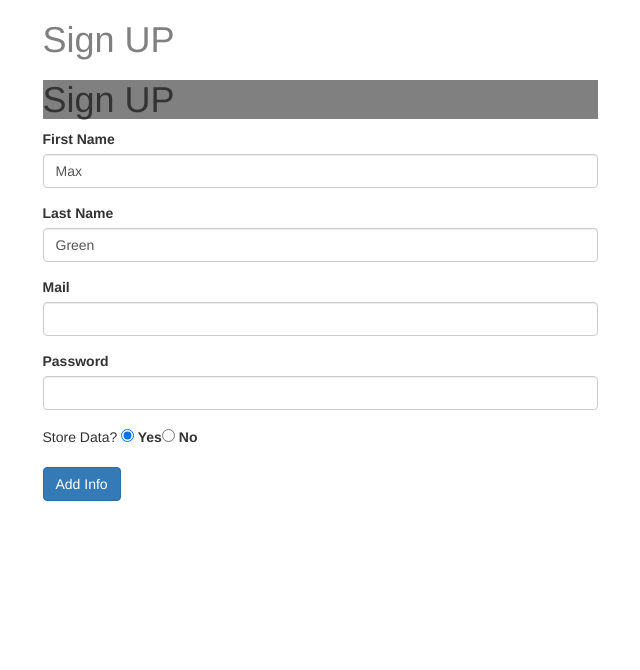
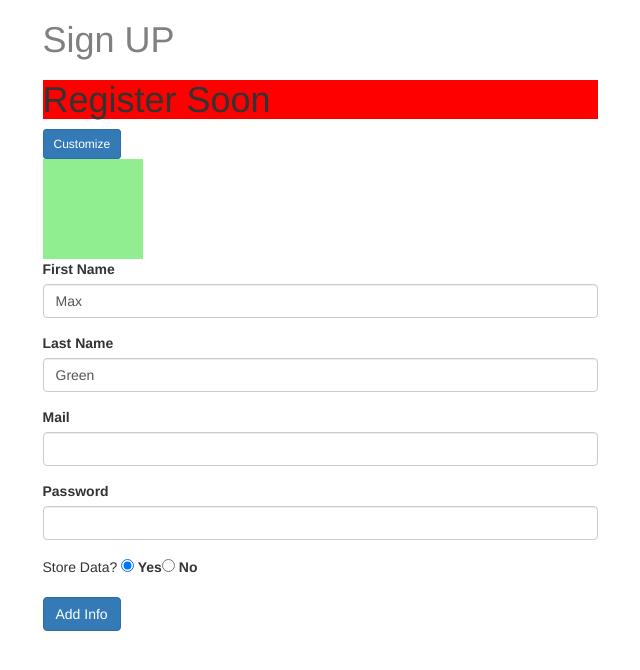
Before and after one commit to gokul26/Vue-Directives, a Vue app: page / in a window 1280 px wide. Shown: the top 670 px of the page, without its empty margins (320-960 px from the left). Built offline with nearby package versions, Linux system fonts and the light colour scheme.

Commit message:
Modifiers Multiple

```diff
--- a/src/App.vue
+++ b/src/App.vue
@@ -7,7 +7,10 @@
                     <!-- Sending Custom Directive value -->
                     <h1 v-highlight="'grey'">Sign UP</h1>
                     <!-- SEnding Cutom Directive Arguments -->
-                    <h1 v-highlight:background.delayed="'grey'">Sign UP</h1>
+                    <h1 v-highlight:background.delayed.blink="'red'">Register Soon</h1>
+                    <button v-myTurn:click="alertTest" class="btn btn-sm btn-primary">Customize</button>
+
+                    <div v-myTurn:mouseover="mouseOn" v-myTurn:mouseleft="mouseLeft" style="width:100px;height:100px;background-color:lightgreen"></div>
                     <!-- Create a Signup Form where you retrieve the following Information -->
                     <!-- Full Name (First Name + Last Name) -->
                     <!-- <div class="form-group">
@@ -120,6 +123,19 @@ import Fullname from './components/Fullname';
                 fullname:'Max Green',
             }
         },
+        directives:{
+            myTurn:{
+                bind(el,binding,vnode){
+                    // el.onclick = function(){
+                    //     binding.value();
+
+                    const type = binding.arg;
+                    const fn = binding.value;
+
+                    el.addEventListener(type,fn)
+                    }
+                }
+            },
         components:{
         //   appSwitch: Switch,
           appFullname: Fullname
@@ -130,6 +146,15 @@ import Fullname from './components/Fullname';
           },
             goBack: function(){
                 this.isSubmitted=false;
+            },
+            alertTest:  function(){
+                alert('CLicked');
+            },
+            mouseOn:  function(){
+                alert('mCLicked');
+            },
+            mouseLeft:  function(){
+                alert('left');
             }
         }
     }
--- a/src/main.js
+++ b/src/main.js
@@ -4,7 +4,7 @@ import App from './App.vue'
 Vue.config.productionTip = false
 
 Vue.directive('highlight',{
-  bind(el,binding,vnode){
+  bind(el,binding){
     // el.style.background='green';
     // el.style.background=binding.value;  //Value of the binding
 
@@ -14,6 +14,26 @@ Vue.directive('highlight',{
     {
       delay = 3000; //if modifiers is present in ObjectModifier
     }
+    if(binding.modifiers['blink']){
+      let mainColor = binding.value;
+      let secondColor = 'blue';
+      let currentColor = mainColor;
+
+      setTimeout(() => {
+        setInterval(() => {
+          currentColor===secondColor?currentColor=mainColor:currentColor=secondColor;
+          if(binding.arg =='background')
+          {
+            el.style.backgroundColor = currentColor;
+          }
+          else
+          {
+            el.style.color = currentColor;
+          }
+        }, 1000);
+      }, delay);
+    }
+    else{
       setTimeout(() => {
         if(binding.arg =='background')
         {
@@ -26,7 +46,9 @@ Vue.directive('highlight',{
 
       }, delay);
     }
+  }
 })
+
 
 new Vue({
   render: h => h(App),
```
Lines whose indentation alone changed are shown as unchanged.
